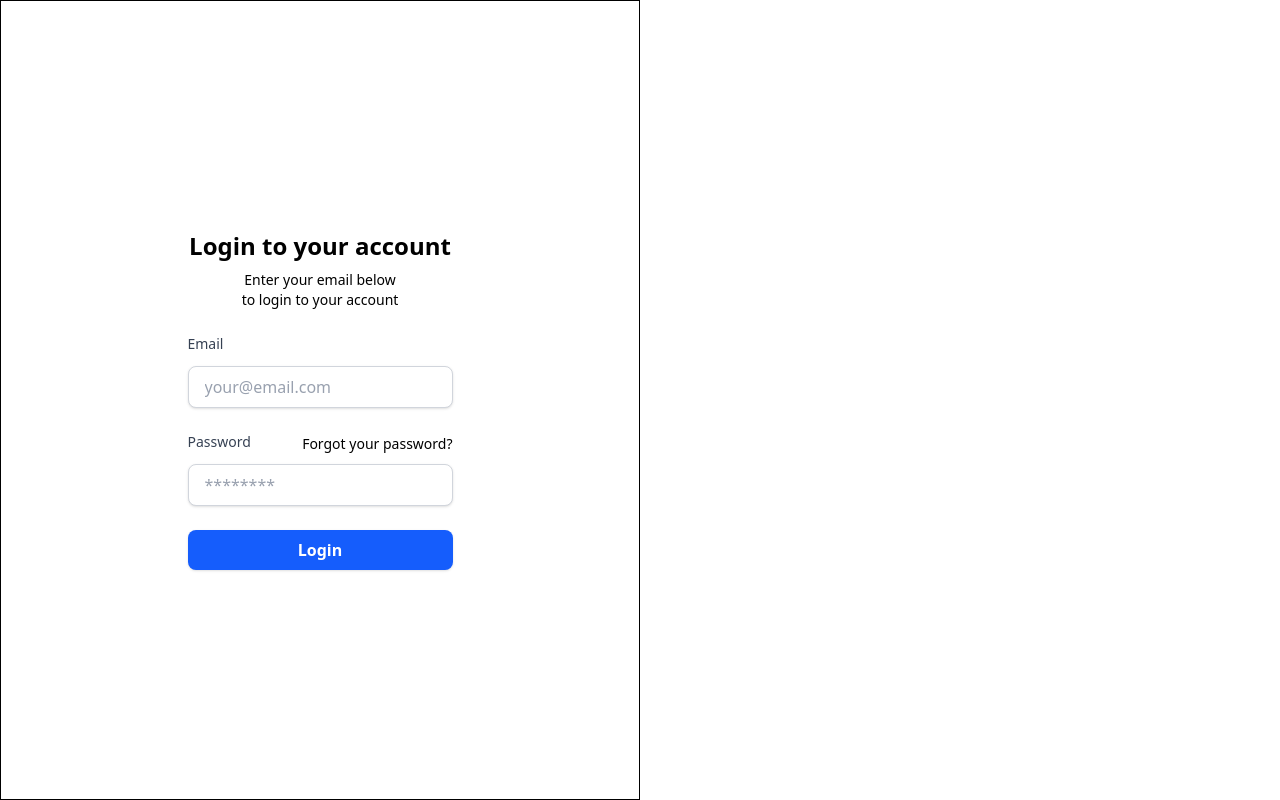
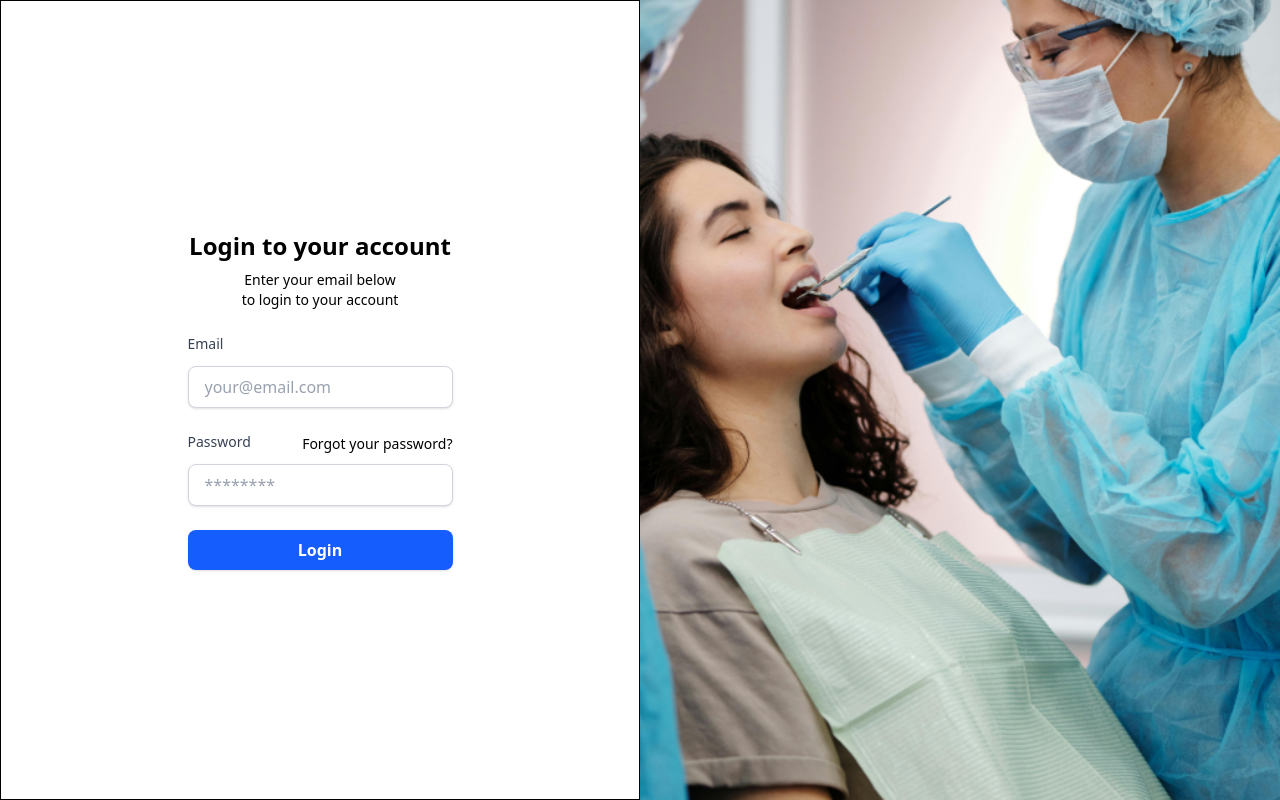
Before and after one commit to Ralexs0096/FE-dental-clinic, a Vue app: page /auth/login in a window 1280 px wide. Built offline with nearby package versions, Linux system fonts and the light colour scheme; no server answers.

Commit message:
Replace authentication background image with new login screen image

```diff
--- a/src/layouts/AuthLayout.vue
+++ b/src/layouts/AuthLayout.vue
@@ -9,11 +9,11 @@
     </div>
     <div class="relative hidden bg-muted lg:block">
       <div class="absolute inset-0">
-        <!-- <img
-          src="@/assets/images/auth-bg.jpg"
+        <img
+          src="@/assets/images/dentora-login-screen.png"
           alt="Authentication Background"
           class="h-full w-full object-cover"
-        /> -->
+        />
       </div>
     </div>
   </div>
```
Also changed, not shown: src/assets/images/dentora-login-screen.png (added).
